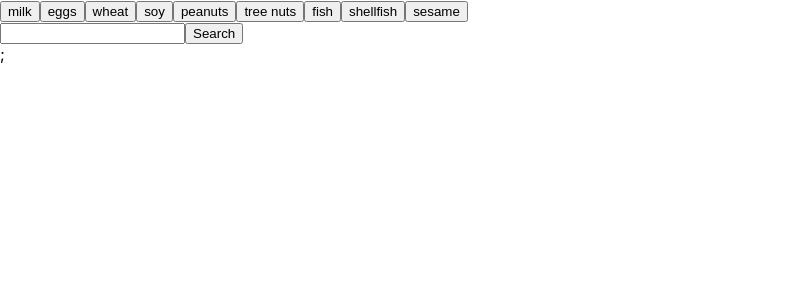
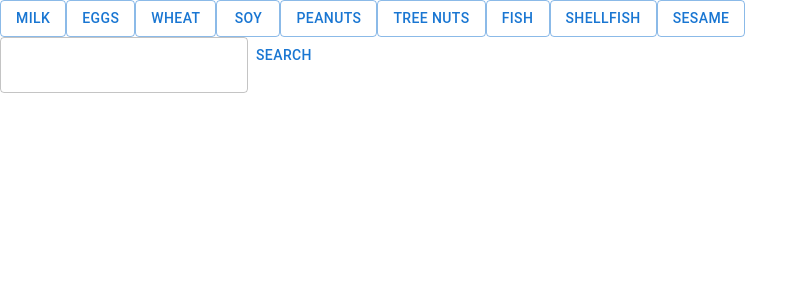
Before and after one commit to remiyeku/Iceland-hackathon-allergen, a React (Create React App) app in the folder allergen/: page / in a window 1280 px wide. Shown: the top 300 px of the page, without its empty margins (0-808 px from the left). Built offline with nearby package versions, Linux system fonts and the light colour scheme.

Commit message:
search functionality completed

```diff
--- a/allergen/package.json
+++ b/allergen/package.json
@@ -3,6 +3,9 @@
   "version": "0.1.0",
   "private": true,
   "dependencies": {
+    "@emotion/react": "^11.11.1",
+    "@emotion/styled": "^11.11.0",
+    "@mui/material": "^5.14.3",
     "@testing-library/jest-dom": "^5.17.0",
     "@testing-library/react": "^13.4.0",
     "@testing-library/user-event": "^13.5.0",
--- a/allergen/src/App.js
+++ b/allergen/src/App.js
@@ -24,7 +24,6 @@ function App() {
         activeAllergens={activeAllergens}
         setActiveAllergens={setActiveAllergens}
       />
-      ;
     </>
   );
 }
--- a/allergen/src/Components/Fillter/ButtonList.jsx
+++ b/allergen/src/Components/Fillter/ButtonList.jsx
@@ -1,16 +1,25 @@
-function ButtonList({ activeAllergens, updateAllergen, allergens, setAllergens }) {
+import { Button } from "@mui/material";
 
-
+function ButtonList({
+  activeAllergens,
+  updateAllergen,
+  allergens,
+  setAllergens,
+}) {
   return (
     <div>
       {allergens.map((allergen) => (
-        <button
+        <Button
+          variant={
+            activeAllergens.includes(allergen) ? "contained" : "outlined"
+          }
+          key={allergen}
           allergen={allergen}
-          className={activeAllergens.includes(allergen) ? "active" : "inactive"}
+          //   className={activeAllergens.includes(allergen) ? "active" : "inactive"}
           onClick={() => updateAllergen(allergen)}
         >
           {allergen}
-        </button>
+        </Button>
       ))}
     </div>
   );
--- a/allergen/src/Components/Fillter/SearchBar.jsx
+++ b/allergen/src/Components/Fillter/SearchBar.jsx
@@ -1,4 +1,5 @@
 import React, { useState } from "react";
+import { Button, TextField } from "@mui/material";
 
 function SearchBar({
   updateAllergen,
@@ -13,6 +14,7 @@ function SearchBar({
   }
 
   function handleClick() {
+    if (searchTerm === "") return;
     if (!allergens.includes(searchTerm.toLowerCase())) {
       setAllergens([...allergens, searchTerm]);
     }
@@ -24,8 +26,8 @@ function SearchBar({
 
   return (
     <div>
-      <input type="text" onChange={handleSearch} value={searchTerm} />
-      <button onClick={handleClick}>Search</button>
+      <TextField type="text" onChange={handleSearch} value={searchTerm} />
+      <Button onClick={handleClick}>Search</Button>
     </div>
   );
 }
```
Also changed, not shown: 1 other file (tests, documents, lock files or other folders).
